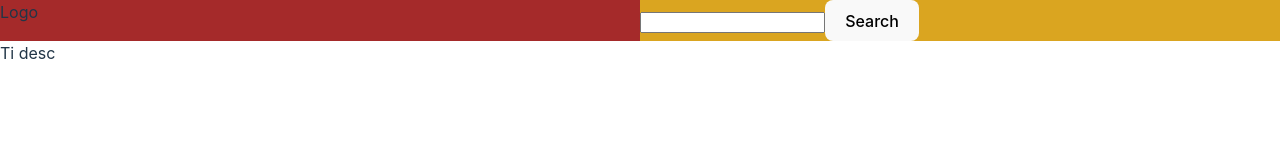
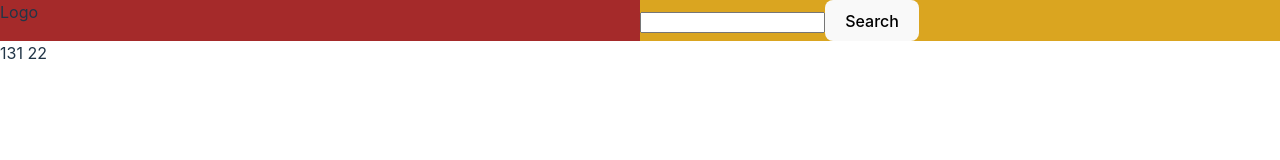
Before and after one commit to nikolai-minkevich/react-2023-q4, a React (Vite) app: page / in a window 1280 px wide. Shown: the top 160 px of the page. Built offline with nearby package versions, Linux system fonts and the light colour scheme.

Commit message:
feat: implement interface ICard and cards props

```diff
--- a/src/components/Content/Content.tsx
+++ b/src/components/Content/Content.tsx
@@ -1,21 +1,31 @@
 import React from 'react';
 import './Content.css';
 import Card from '../Card';
+import ICard from '../../interfaces/ICard';
+import Loader from '../Loader';
 
 type ContentProps = {
-  message: string;
+  cards: ICard[];
 };
 type MyState = {
   count: number;
 };
+
 class Content extends React.Component<ContentProps, MyState> {
   state: MyState = {
     count: 0,
   };
+
   render() {
+    if (!this.props.cards || this.props.cards.length === 0) {
+      return <Loader></Loader>;
+    }
+
     return (
       <div>
-        <Card title="Ti" description="desc"></Card>
+        {this.props.cards.map((card) => (
+          <Card title={card.title} description={card.description}></Card>
+        ))}
       </div>
     );
   }
--- a/src/components/Page/Page.tsx
+++ b/src/components/Page/Page.tsx
@@ -2,15 +2,20 @@ import Nav from '../Nav';
 import Content from '../Content';
 import './Page.css';
 import React from 'react';
+import ICard from '../../interfaces/ICard';
+
+const cards: ICard[] = [{ title: '131', description: '22' }];
 
 class Page extends React.Component {
   render() {
     return (
-      <div className="page">
-        <Nav message="111"></Nav>
+      <>
+        <div className="page">
+          <Nav message="111"></Nav>
 
-        <Content message="222"></Content>
-      </div>
+          <Content cards={cards}></Content>
+        </div>
+      </>
     );
   }
 }
--- /dev/null
+++ b/src/interfaces/ICard.tsx
@@ -0,0 +1,6 @@
+interface ICard {
+  title: string;
+  description: string;
+}
+
+export default ICard;
```
